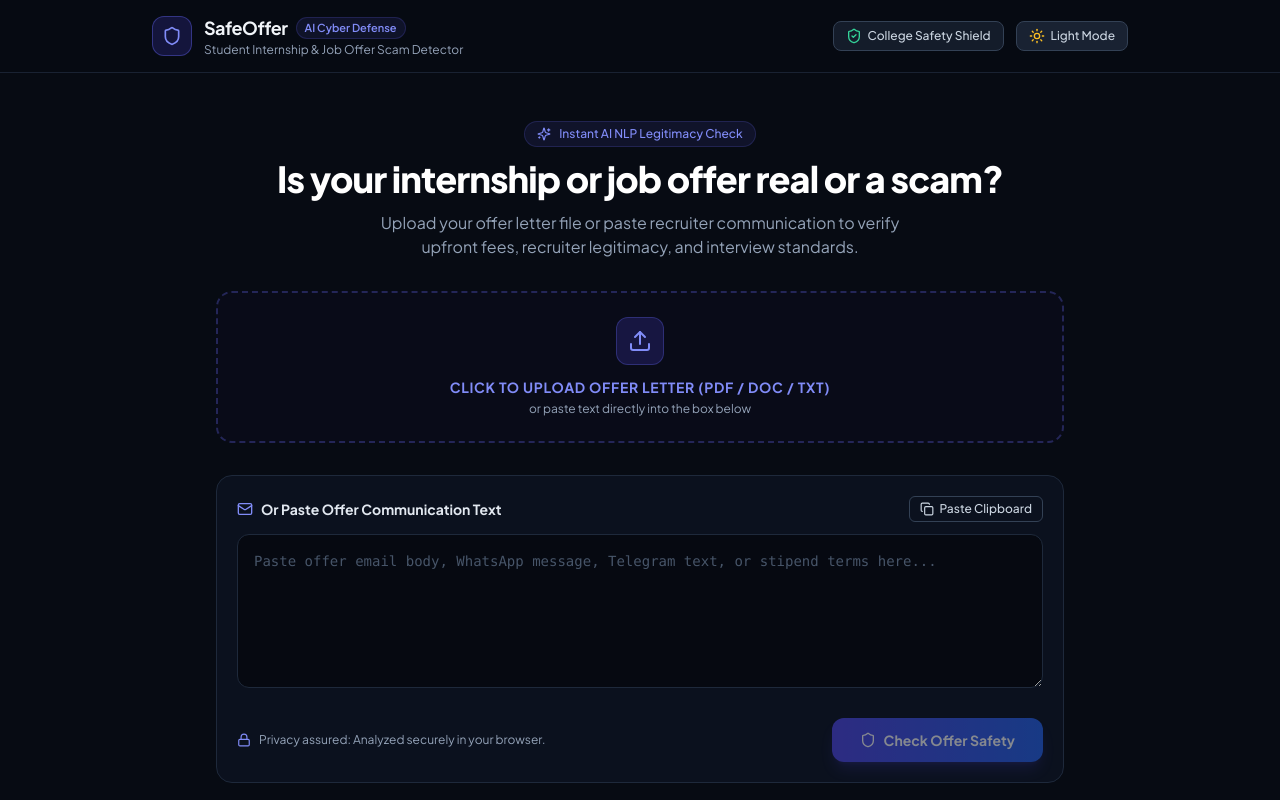
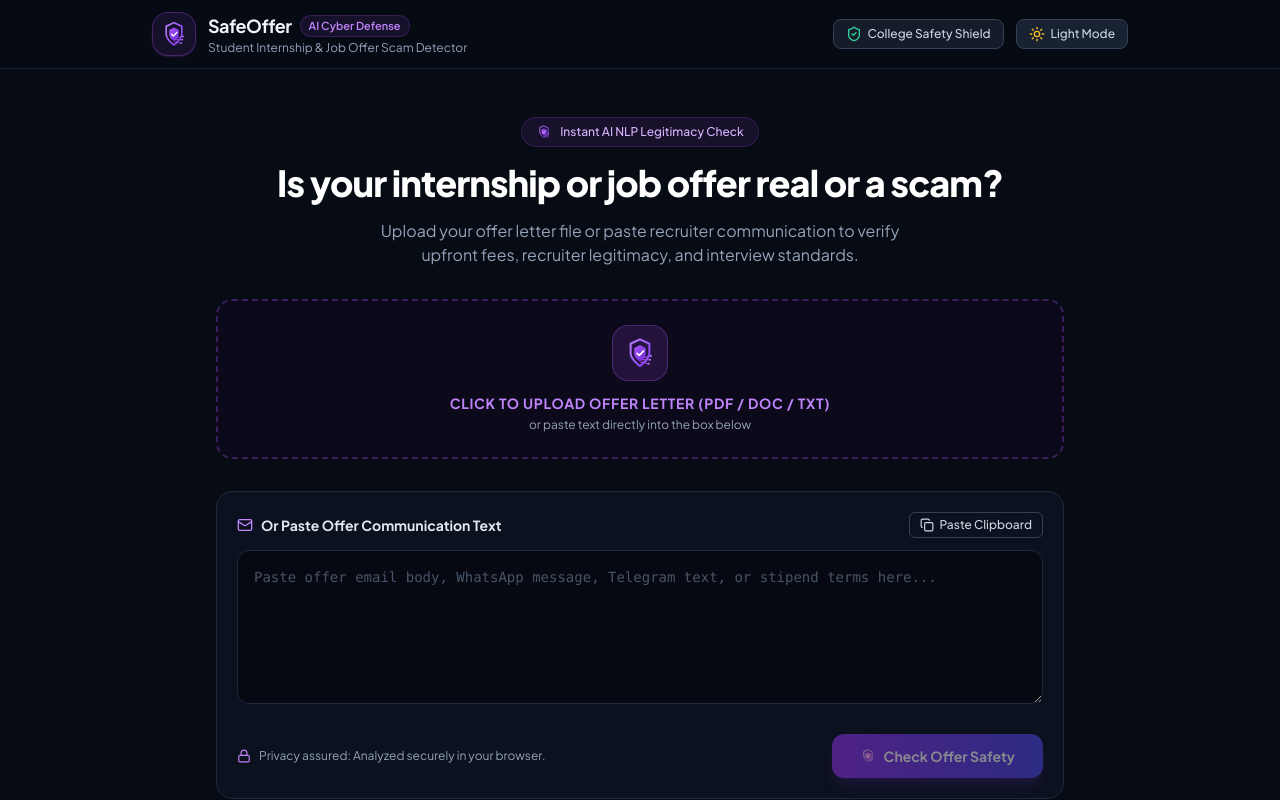
Before and after one commit to samuelmichaelalva/tcshackathon-26, a React (Vite) app: page / in a window 1280 px wide. Shown: the top 800 px of the page. Built offline with nearby package versions, Linux system fonts and the light colour scheme; the HTML template or start-up script is replaced by a standard one.

Commit message:
feat: integrate official shield logo across navbar, upload card, favicon, buttons, and footer

```diff
--- a/index.html
+++ b/index.html
@@ -2,9 +2,9 @@
 <html lang="en">
   <head>
     <meta charset="UTF-8" />
-    <link rel="icon" type="image/svg+xml" href="/vite.svg" />
+    <link rel="icon" type="image/svg+xml" href="/logo.svg" />
     <meta name="viewport" content="width=device-width, initial-scale=1.0" />
-    <title>SafeOffer AI - Student Internship Scam Detector</title>
+    <title>SafeOffer AI - Student Internship & Job Offer Scam Detector</title>
     <link rel="preconnect" href="https://fonts.googleapis.com">
     <link rel="preconnect" href="https://fonts.gstatic.com" crossorigin>
     <link href="https://fonts.googleapis.com/css2?family=Plus+Jakarta+Sans:wght@400;500;600;700;800&family=JetBrains+Mono:wght@400;500&display=swap" rel="stylesheet">
--- a/src/App.tsx
+++ b/src/App.tsx
@@ -18,6 +18,7 @@ import {
   Upload,
   FileCheck
 } from 'lucide-react';
+import { Logo } from './Logo';
 import { analyzeOfferWithAI, AnalysisResult } from './analyzer';
 import { extractTextFromPDF } from './pdfExtractor';
 import { jsPDF } from 'jspdf';
@@ -153,15 +154,15 @@ export default function App() {
 
       {/* Top Navbar */}
       <header className={`border-b ${isDark ? 'border-slate-800/80 bg-[#070B13]/90' : 'border-slate-200 bg-white/90'} sticky top-0 z-50 backdrop-blur-md`}>
-        <div className="max-w-5xl mx-auto px-4 sm:px-6 py-3.5 flex items-center justify-between">
+        <div className="max-w-5xl mx-auto px-4 sm:px-6 py-3 flex items-center justify-between">
           <div className="flex items-center gap-3">
-            <div className="w-10 h-10 rounded-xl bg-indigo-600/20 border border-indigo-500/40 flex items-center justify-center text-indigo-400">
-              <Shield className="w-5 h-5" />
+            <div className="w-11 h-11 rounded-2xl bg-purple-500/10 border border-purple-500/30 flex items-center justify-center p-1.5 shadow-sm shadow-purple-500/20">
+              <Logo className="w-full h-full object-contain" />
             </div>
             <div>
               <div className="flex items-center gap-2">
                 <h1 className="font-bold text-lg tracking-tight">SafeOffer</h1>
-                <span className="text-[11px] font-semibold px-2 py-0.5 rounded-full bg-indigo-500/10 text-indigo-400 border border-indigo-500/20">
+                <span className="text-[11px] font-semibold px-2 py-0.5 rounded-full bg-purple-500/10 text-purple-400 border border-purple-500/20">
                   AI Cyber Defense
                 </span>
               </div>
@@ -193,7 +194,7 @@ export default function App() {
               }`}
               title="Toggle theme"
             >
-              {isDark ? <Sun className="w-4 h-4 text-amber-400" /> : <Moon className="w-4 h-4 text-indigo-500" />}
+              {isDark ? <Sun className="w-4 h-4 text-amber-400" /> : <Moon className="w-4 h-4 text-purple-500" />}
               <span>{isDark ? 'Light Mode' : 'Dark Mode'}</span>
             </button>
           </div>
@@ -204,9 +205,9 @@ export default function App() {
       <main className="max-w-4xl mx-auto px-4 sm:px-6 py-8 sm:py-12 space-y-8">
 
         {/* Hero Title */}
-        <div className="text-center space-y-3">
-          <div className="inline-flex items-center gap-2 px-3 py-1 rounded-full bg-indigo-500/10 border border-indigo-500/20 text-indigo-400 text-xs font-medium">
-            <Sparkles className="w-3.5 h-3.5" />
+        <div className="text-center space-y-4">
+          <div className="inline-flex items-center gap-2 px-3.5 py-1.5 rounded-full bg-purple-500/10 border border-purple-500/20 text-purple-300 text-xs font-medium shadow-sm">
+            <Logo className="w-4 h-4" />
             <span>Instant AI NLP Legitimacy Check</span>
           </div>
           <h2 className={`text-3xl sm:text-4xl font-extrabold tracking-tight ${isDark ? 'text-white' : 'text-slate-900'}`}>
@@ -234,18 +235,14 @@ export default function App() {
                 ? 'border-emerald-500/50 bg-emerald-950/20'
                 : 'border-emerald-300 bg-emerald-50/60'
               : isDark
-                ? 'border-indigo-500/30 bg-indigo-950/10 hover:bg-indigo-950/30 hover:border-indigo-500/60'
-                : 'border-indigo-200 bg-indigo-50/40 hover:bg-indigo-50/80 hover:border-indigo-300'
+                ? 'border-purple-500/30 bg-purple-950/10 hover:bg-purple-950/20 hover:border-purple-500/60'
+                : 'border-purple-200 bg-purple-50/30 hover:bg-purple-50/70 hover:border-purple-300'
           }`}
         >
-          <div className={`w-12 h-12 mx-auto rounded-xl flex items-center justify-center group-hover:scale-110 transition mb-3 ${
-            uploadedFile
-              ? 'bg-emerald-500/20 border border-emerald-500/40 text-emerald-400'
-              : 'bg-indigo-600/20 border border-indigo-500/30 text-indigo-400'
-          }`}>
-            {uploadedFile ? <FileCheck className="w-6 h-6" /> : <Upload className="w-6 h-6" />}
+          <div className="w-14 h-14 mx-auto rounded-2xl flex items-center justify-center group-hover:scale-105 transition mb-3 p-2 bg-purple-500/15 border border-purple-500/30">
+            {uploadedFile ? <FileCheck className="w-7 h-7 text-emerald-400" /> : <Logo className="w-9 h-9" />}
           </div>
-          <div className={`text-sm font-bold uppercase tracking-wider ${uploadedFile ? 'text-emerald-400' : 'text-indigo-400'}`}>
+          <div className={`text-sm font-bold uppercase tracking-wider ${uploadedFile ? 'text-emerald-400' : 'text-purple-400'}`}>
             {isParsingPdf
               ? 'Reading document...'
               : uploadedFile
@@ -263,7 +260,7 @@ export default function App() {
         <div className={`p-5 rounded-2xl border ${isDark ? 'bg-[#0B111E] border-slate-800' : 'bg-white border-slate-200 shadow-sm'}`}>
           <div className="flex items-center justify-between mb-3">
             <div className="flex items-center gap-2">
-              <Mail className="w-4 h-4 text-indigo-400" />
+              <Mail className="w-4 h-4 text-purple-400" />
               <label className={`text-sm font-bold ${isDark ? 'text-slate-200' : 'text-slate-800'}`}>
                 {uploadedFile ? `Scanning from file: ${uploadedFile.name}` : 'Or Paste Offer Communication Text'}
               </label>
@@ -305,7 +302,7 @@ export default function App() {
                 ? `Document "${uploadedFile.name}" is attached. Click "Check Offer Safety" below to analyze it.`
                 : "Paste offer email body, WhatsApp message, Telegram text, or stipend terms here..."
             }
-            className={`w-full p-4 rounded-xl text-xs sm:text-sm font-mono border focus:outline-none focus:ring-2 focus:ring-indigo-500 transition resize-y ${
+            className={`w-full p-4 rounded-xl text-xs sm:text-sm font-mono border focus:outline-none focus:ring-2 focus:ring-purple-500 transition resize-y ${
               uploadedFile
                 ? isDark ? 'bg-slate-900/40 text-slate-500 border-slate-800' : 'bg-slate-100 text-slate-400 border-slate-200'
                 : isDark
@@ -316,16 +313,16 @@ export default function App() {
 
           <div className="mt-4 flex flex-col sm:flex-row items-center justify-between gap-3 pt-2">
             <div className="flex items-center gap-2 text-xs text-slate-400">
-              <Lock className="w-3.5 h-3.5 text-indigo-400" />
+              <Lock className="w-3.5 h-3.5 text-purple-400" />
               <span>Privacy assured: Analyzed securely in your browser.</span>
             </div>
 
             <button
               onClick={handleAnalyze}
               disabled={isAnalyzing || (!inputText.trim() && !uploadedFile)}
-              className="w-full sm:w-auto px-7 py-3 rounded-xl font-bold text-sm bg-gradient-to-r from-indigo-600 to-blue-600 hover:from-indigo-500 hover:to-blue-500 text-white shadow-lg shadow-indigo-600/25 transition-all flex items-center justify-center gap-2 disabled:opacity-50 cursor-pointer"
+              className="w-full sm:w-auto px-7 py-3 rounded-xl font-bold text-sm bg-gradient-to-r from-purple-600 to-indigo-600 hover:from-purple-500 hover:to-indigo-500 text-white shadow-lg shadow-purple-600/25 transition-all flex items-center justify-center gap-2 disabled:opacity-50 cursor-pointer"
             >
-              <Shield className="w-4 h-4" />
+              <Logo className="w-4 h-4 brightness-200" />
               <span>{isAnalyzing ? 'Evaluating Offer...' : 'Check Offer Safety'}</span>
             </button>
           </div>
@@ -499,7 +496,7 @@ export default function App() {
                   </p>
                 </div>
 
-                <span className="text-xs font-semibold px-2.5 py-1 rounded-full bg-indigo-500/10 text-indigo-400 border border-indigo-500/20">
+                <span className="text-xs font-semibold px-2.5 py-1 rounded-full bg-purple-500/10 text-purple-400 border border-purple-500/20">
                   {completedCount} of 3 Completed
                 </span>
               </div>
@@ -514,8 +511,8 @@ export default function App() {
                       className={`p-3.5 rounded-xl border cursor-pointer transition flex items-center gap-3 text-xs sm:text-sm ${
                         isChecked
                           ? isDark
-                            ? 'bg-indigo-950/30 border-indigo-500/60 text-indigo-200'
-                            : 'bg-indigo-50 border-indigo-300 text-indigo-900'
+                            ? 'bg-purple-950/30 border-purple-500/60 text-purple-200'
+                            : 'bg-purple-50 border-purple-300 text-purple-900'
                           : isDark
                             ? 'bg-[#060911] border-slate-800/90 text-slate-300 hover:border-slate-700'
                             : 'bg-slate-50 border-slate-200 text-slate-700 hover:border-slate-300'
@@ -523,7 +520,7 @@ export default function App() {
                     >
                       <div className={`w-5 h-5 rounded-md border flex items-center justify-center flex-shrink-0 transition ${
                         isChecked
-                          ? 'bg-indigo-600 border-indigo-600 text-white'
+                          ? 'bg-purple-600 border-purple-600 text-white'
                           : isDark ? 'border-slate-700 bg-slate-900' : 'border-slate-300 bg-white'
                       }`}>
                         {isChecked && <Check className="w-3.5 h-3.5 stroke-[3]" />}
@@ -576,8 +573,9 @@ export default function App() {
         isDark ? 'border-slate-800/80 text-slate-500 bg-[#070B13]' : 'border-slate-200 text-slate-500 bg-white'
       }`}>
         <div className="max-w-4xl mx-auto px-4 sm:px-6 flex flex-col sm:flex-row items-center justify-between gap-3">
-          <div>
-            © 2026 SafeOffer AI • Simple Internship & Job Protection for Students
+          <div className="flex items-center gap-2">
+            <Logo className="w-4 h-4" />
+            <span>© 2026 SafeOffer AI • Simple Internship & Job Protection for Students</span>
           </div>
           <div className="flex items-center gap-4 text-[11px]">
             <span>Zero cybersecurity jargon</span>
--- /dev/null
+++ b/src/Logo.tsx
@@ -0,0 +1,7 @@
+import React from 'react';
+
+export function Logo({ className = "w-8 h-8" }: { className?: string }) {
+  return (
+    <img src="/logo.svg" alt="SafeOffer AI Logo" className={className} />
+  );
+}
```
Also changed, not shown: public/logo.svg (added).
